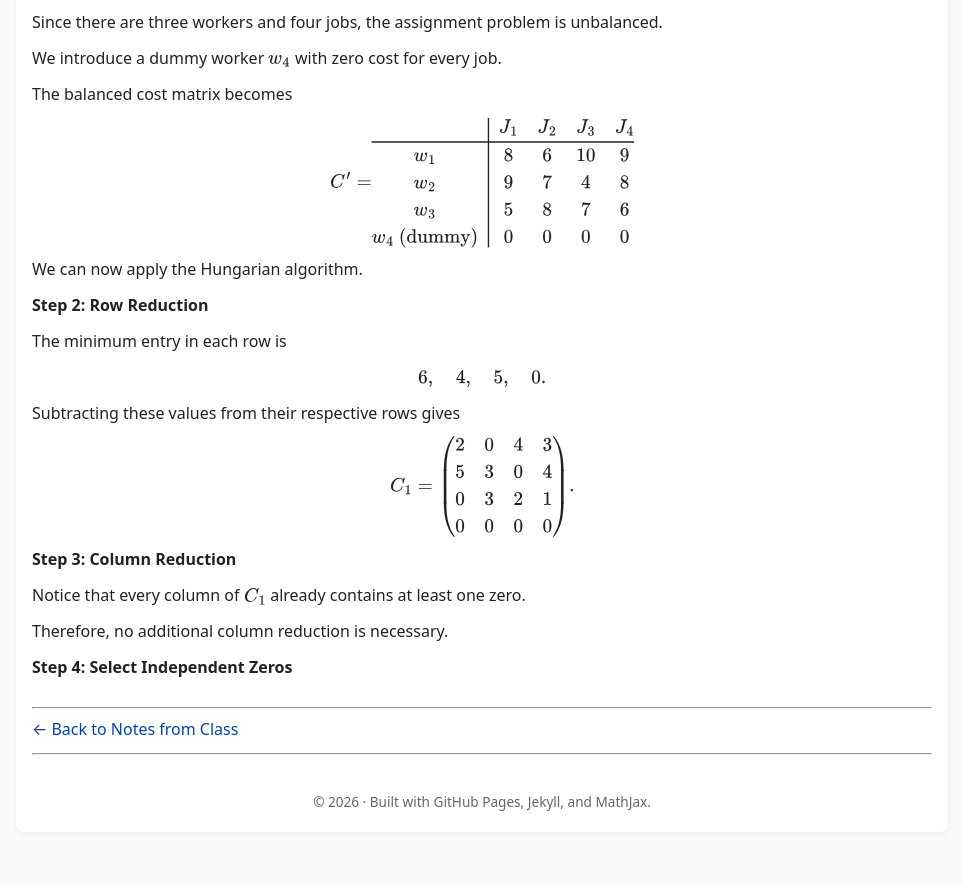
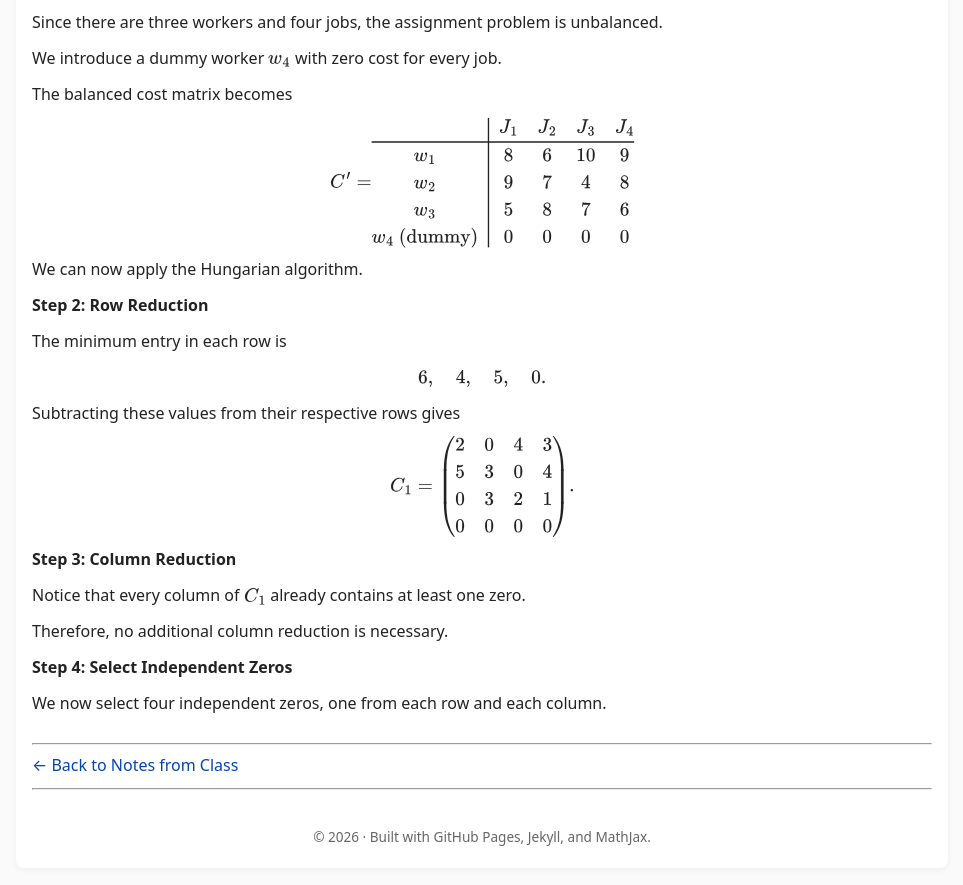
Before and after one commit to SaleemKamaludin/SaleemKamaludin.github.io, a Jekyll site: the page built from courses/math-2276/notes-from-class/supplementary-lecture-6/index.md, in a window 1280 px wide and 900 px high, scrolled down 10527 px. Shown: the top 885 px of the window, without its empty margins (158-1121 px from the left). Built offline with Jekyll 4.4.1, drawn with Linux system fonts in a browser that asks for light colours; before the commit the page ends 11391 px from its top, so only the background shows below that.

Commit message:
Introduce independent zero selection in Step 4 of Example 1.4

```diff
--- a/courses/math-2276/notes-from-class/supplementary-lecture-6/index.md
+++ b/courses/math-2276/notes-from-class/supplementary-lecture-6/index.md
@@ -1782,7 +1782,16 @@ C_1=
       <strong>Step 4: Select Independent Zeros</strong>
     </p>
 
-  </div>
+
+    <div id="example-unbalanced-assignment-problem-step-4-independent-zero-intro">
+
+      <p>
+        We now select four independent zeros,
+        one from each row and each column.
+      </p>
+
+    </div>
+</div>
 </div>
 
 
```
